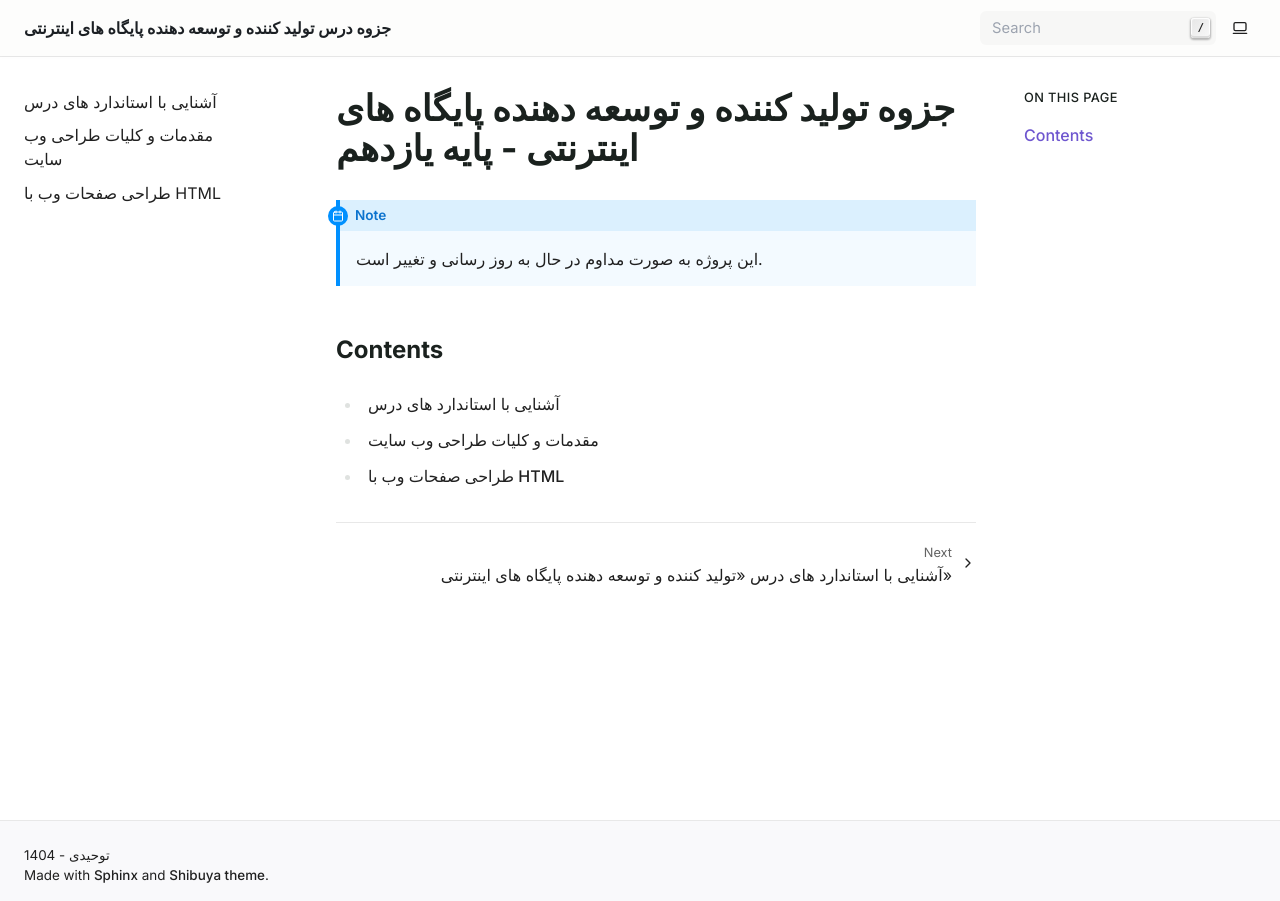
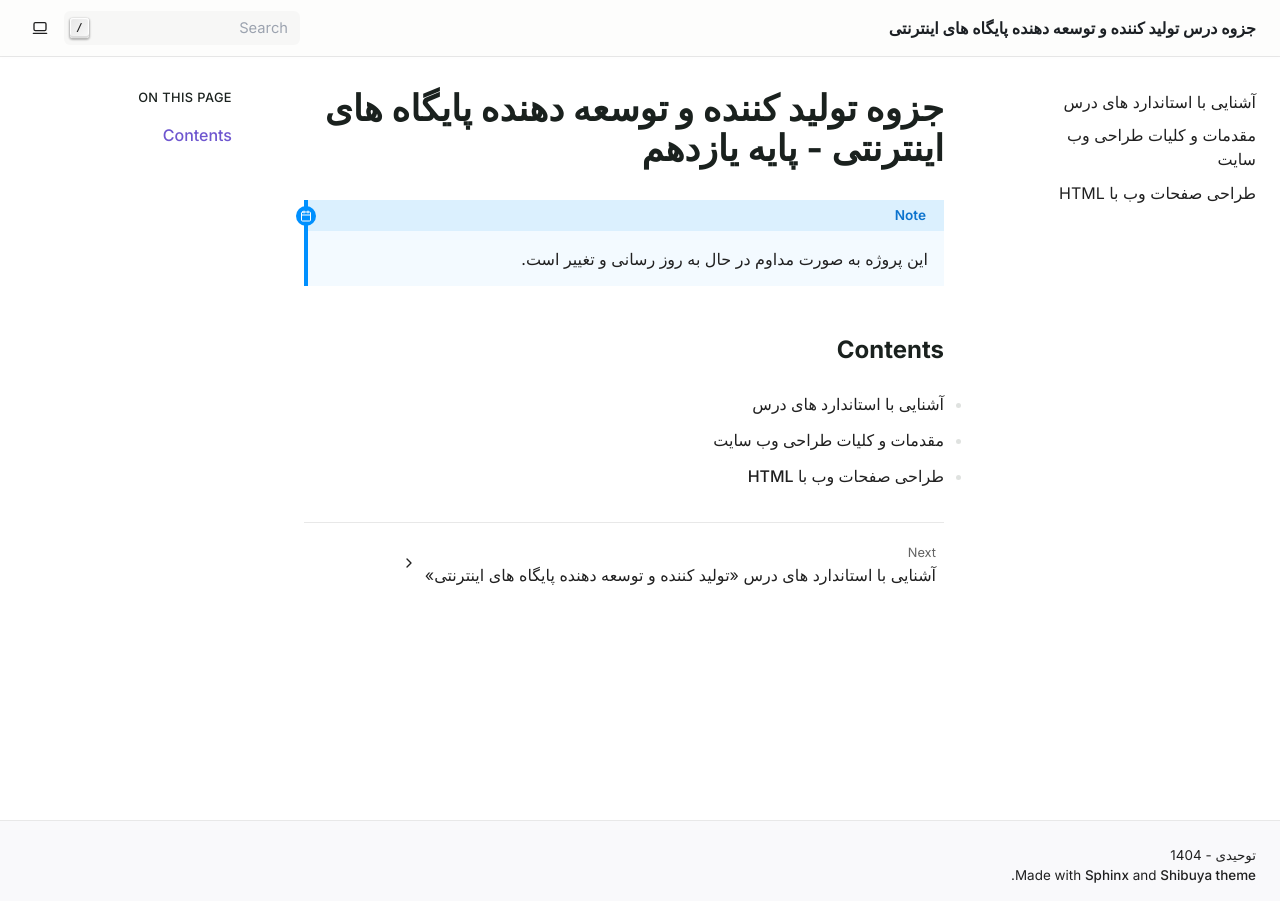
Before and after one commit to infinite41i/jozve11-KD-web, a Sphinx documentation site: the page built from docs/source/index.rst, in a window 1280 px wide. Built offline with Sphinx 7.4.7, drawn with Linux system fonts in a browser that asks for light colours.

Commit message:
RTL Support (#8)
* feat: rtl support

* fix: fix rtl support

* fix search bar kbd rtl

```diff
--- a/docs/source/conf.py
+++ b/docs/source/conf.py
@@ -33,5 +33,14 @@ html_theme = 'shibuya'
 pygments_style = "sphinx"
 pygments_dark_style = "native"
 
+# These folders are copied to the documentation's HTML output
+html_static_path = ['static']
+
+# These paths are either relative to html_static_path
+# or fully qualified paths (eg. https://...)
+html_css_files = [
+    'css/fa.css',
+]
+
 # -- Options for EPUB output
 epub_show_urls = 'footnote'
--- /dev/null
+++ b/docs/source/static/css/fa.css
@@ -0,0 +1,8 @@
+html, body{
+    direction: rtl;
+}
+
+#head-nav > div > form > kbd {
+    right: unset;
+    left: 0;
+}
```
